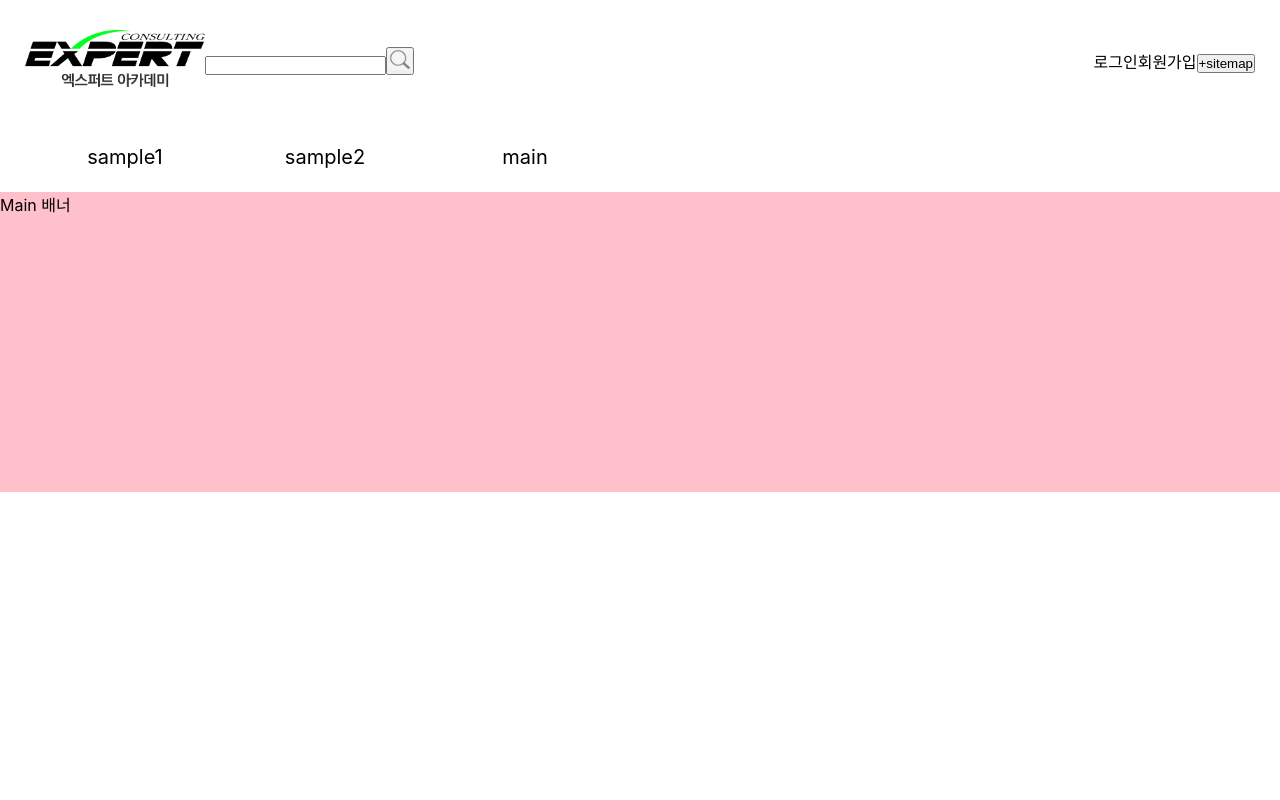
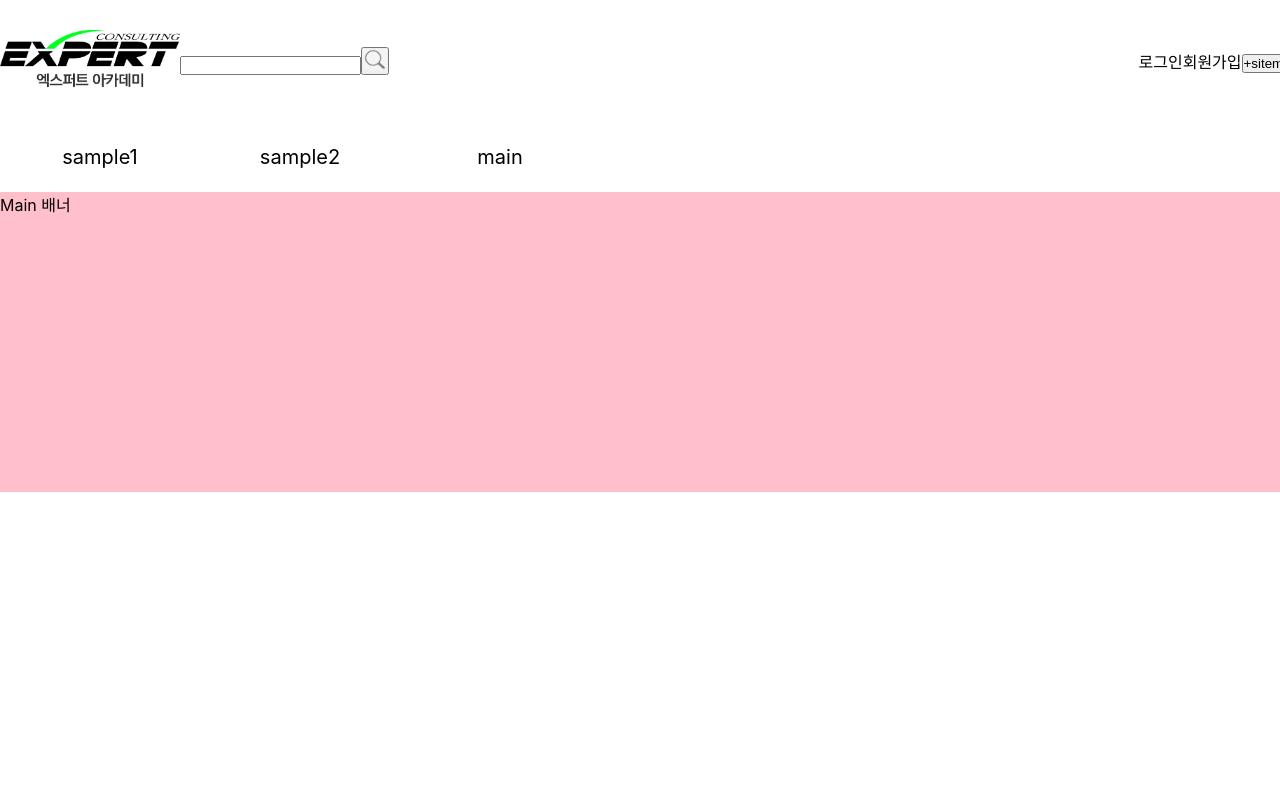
Before and after one commit to yeojincho/Sesac, a React (Create React App) app: page / in a window 1280 px wide. Shown: the top 800 px of the page. Built offline with nearby package versions, Linux system fonts and the light colour scheme.

Commit message:
modify common.css

```diff
--- a/src/components/common/common.css
+++ b/src/components/common/common.css
@@ -14,9 +14,10 @@ h1,h2,h3,h4,h5,h6 {
   font-weight: normal;font-size: 100%;
 }
 
+.wrapper {height:100%;}
 
 /* inner */
 .inner-box{
-  width: 1230px;
+  width: 1300px;
   margin: 0 auto;
 }
```
